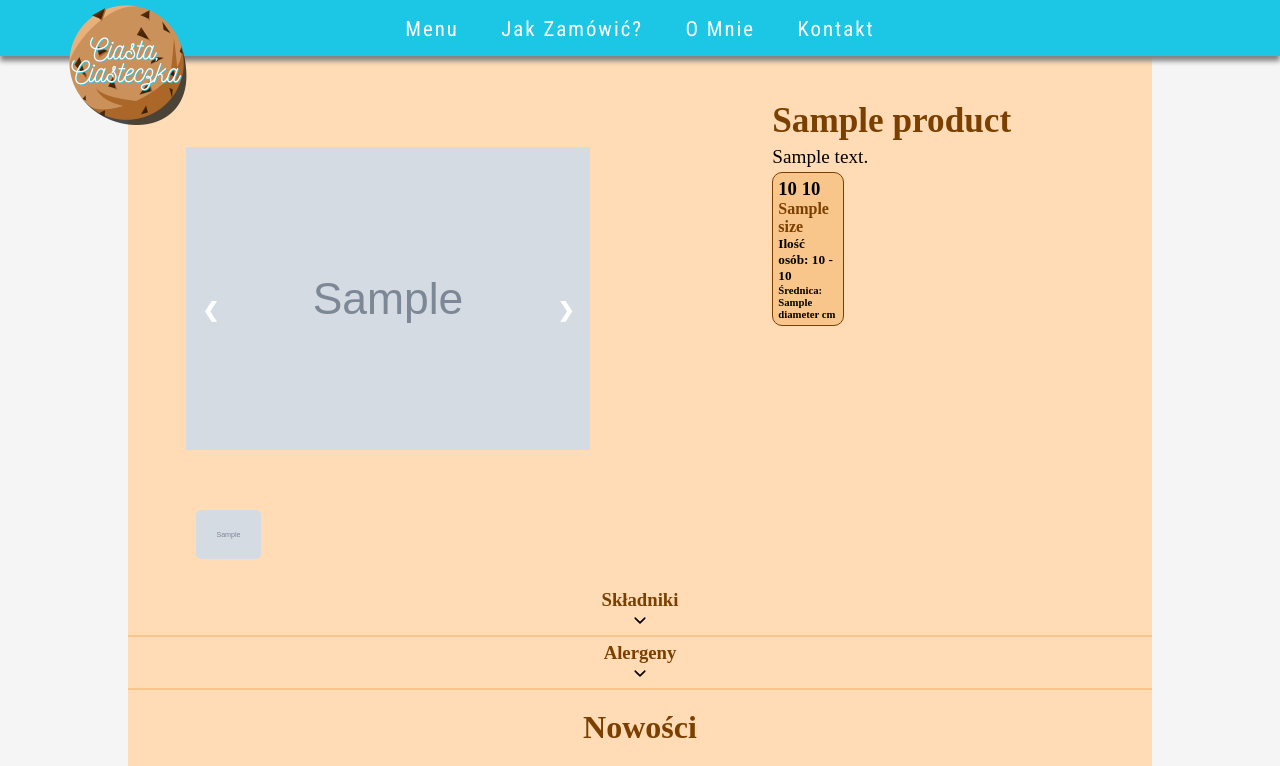
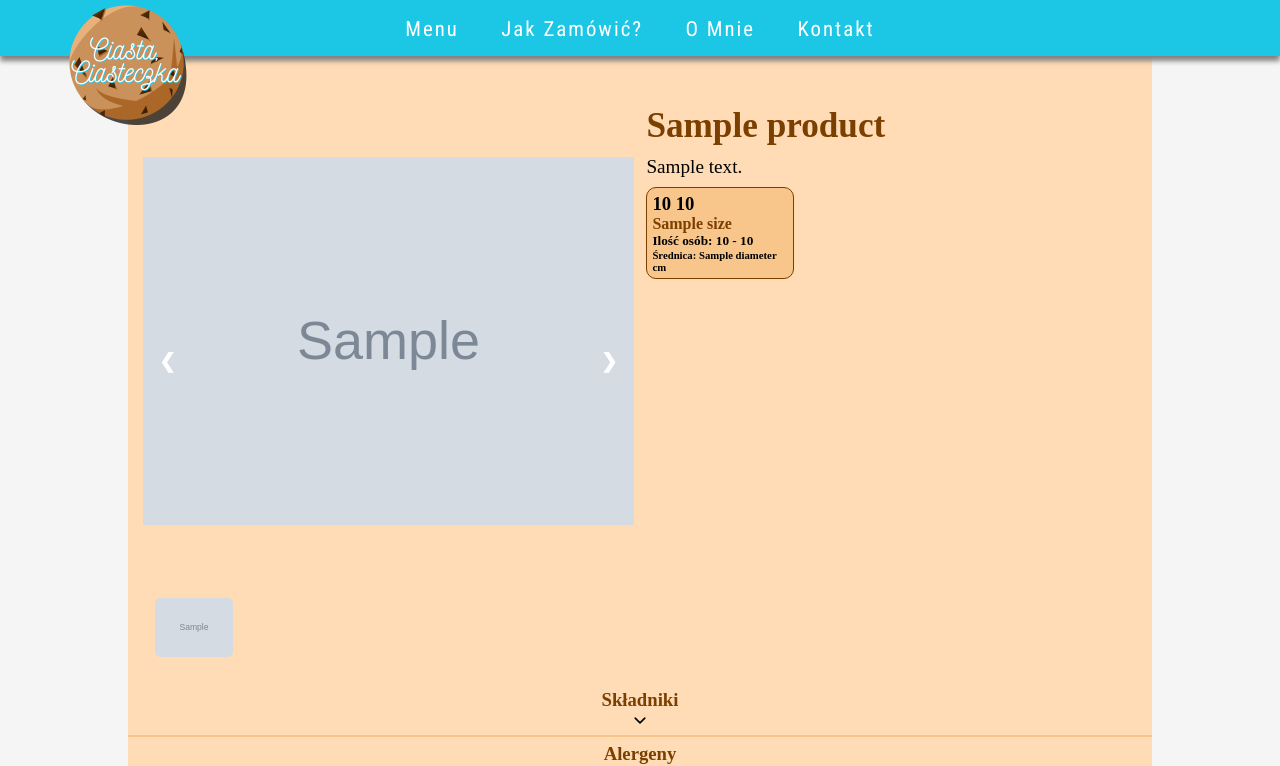
Before and after one commit to JanekKar/ciasta-ciasteczka, a Django app: template src/ciasta_ciasteczka/templates/ciasta_ciasteczka/product.html in a window 1280 px wide. Shown: the top 766 px of the page. Run offline with Django 3.2, Linux system fonts and the light colour scheme; the template is opened without the code that fills it: most values are stand-ins (such as "Sample title", 1, 10 or a date in 2020); grey boxes marked "Sample" are stand-in pictures.

Commit message:
Product css touch-up

```diff
--- a/src/ciasta_ciasteczka/static/ciasta_ciasteczka/styles/product.css
+++ b/src/ciasta_ciasteczka/static/ciasta_ciasteczka/styles/product.css
@@ -13,6 +13,10 @@
     padding: 15px;
 
     padding-top: 5vh;
+}
+
+.grid-cell {
+    width: 100%;
 }
 
 .product-info .name {
--- a/src/ciasta_ciasteczka/templates/ciasta_ciasteczka/product.html
+++ b/src/ciasta_ciasteczka/templates/ciasta_ciasteczka/product.html
@@ -21,7 +21,7 @@
 {% block main-content %}
 <div class="main-content-wrapper">
     <div class="grid">
-        <div class="gallery">
+        <div class="gallery grid-cell">
             {% for image in product_images  %}
             <div class="mySlides">
                 <img src="{{image.photo.url}}" alt={{ image.alt_text}}>
@@ -42,7 +42,7 @@
                 {% endfor %}
             </div>
         </div>
-        <div class="product-info">
+        <div class="product-info grid-cell">
             <h1 class="name">{{product.name}}</h1>
             <p class="description">{{ product.description }}</p>
             {% if sizes %}
```
